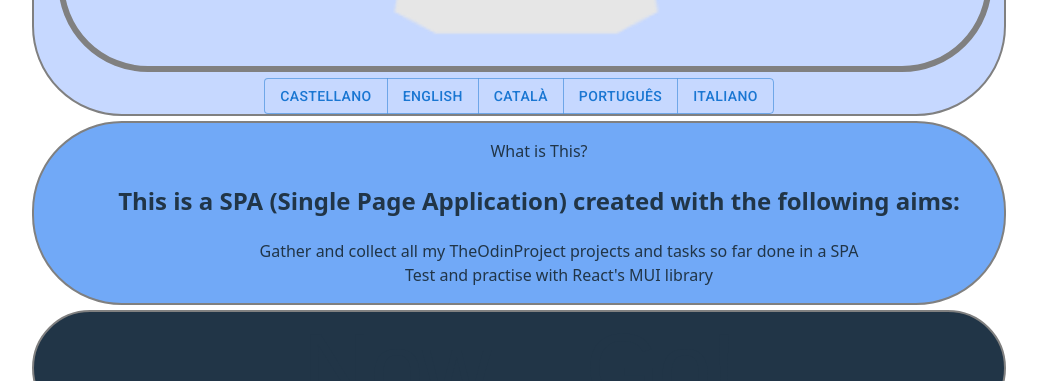
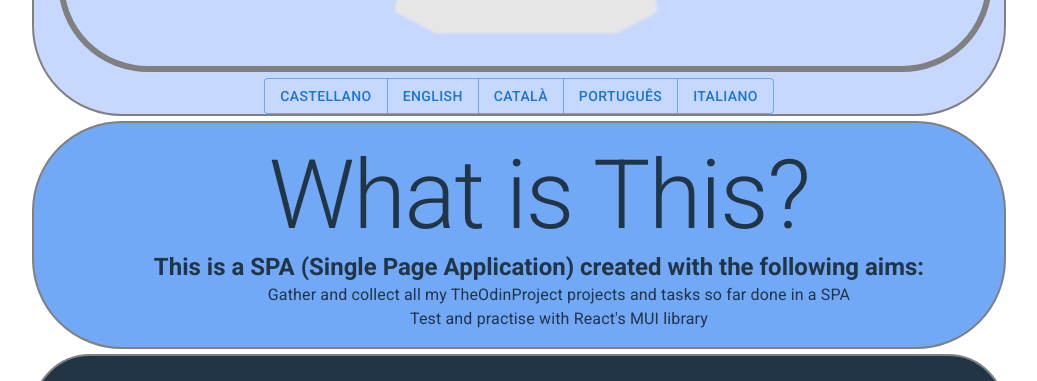
Before and after one commit to wildfireOfMine/MyOdinPath, a React (Vite) app: page / in a window 1280 px wide. Shown: the part 1100-1481 px from the top of the page, without its empty margins (121-1158 px from the left). Built offline with nearby package versions, Linux system fonts and the light colour scheme; no server answers.

Commit message:
Fixed MyIdea.jsx

```diff
--- a/src/components/Intro.jsx
+++ b/src/components/Intro.jsx
@@ -19,7 +19,6 @@ const Intro = () => {
       }
     `;
 
-      console.log(i18n.language);
 
   return (
     <Container
--- a/src/components/MyIdea.jsx
+++ b/src/components/MyIdea.jsx
@@ -1,15 +1,39 @@
-import { Container } from '@mui/material'
+import { Container, Typography } from '@mui/material'
 import React from 'react'
 
 const MyIdea = () => {
   return (
     <Container className='containerIdea'>
         <ul>
-          <li>What is This?
-            <h2>This is a SPA (Single Page Application) created with the following aims:</h2>
+          <li><Typography variant='h1' fontStyle={'italic'}
+                sx={{
+                  transition: "color 0.3s ease",
+                    '&:hover': {
+                    color: "red",
+                  },
+                }}>What is This?</Typography>
+            <Typography variant='h5' fontWeight={'bold'}
+              sx={{
+                transition: "color 0.3s ease",
+                  '&:hover': {
+                  color: "black",
+                },
+              }}>This is a SPA (Single Page Application) created with the following aims:</Typography>
             <ul>
-              <li>Gather and collect all my TheOdinProject projects and tasks so far done in a SPA</li>
-              <li>Test and practise with React's MUI library</li>
+              <li><Typography variant='body1'
+              sx={{
+                transition: "color 0.3s ease",
+                  '&:hover': {
+                  color: "black",
+                },
+              }}>Gather and collect all my TheOdinProject projects and tasks so far done in a SPA</Typography></li>
+              <li><Typography variant='body1'
+              sx={{
+                transition: "color 0.3s ease",
+                  '&:hover': {
+                  color: "black",
+                },
+              }}>Test and practise with React's MUI library</Typography></li>
             </ul>
           </li>
         </ul>
```
